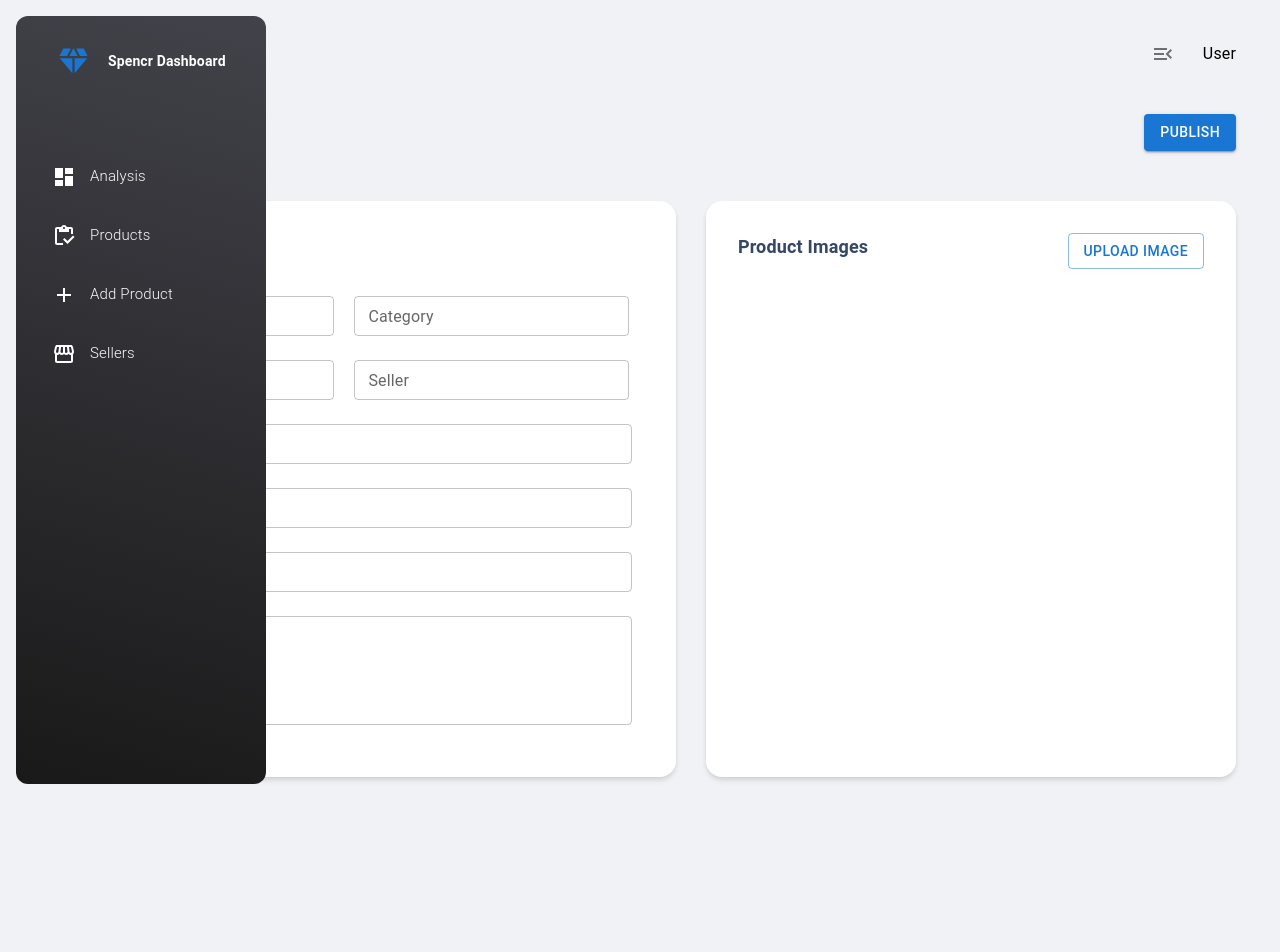
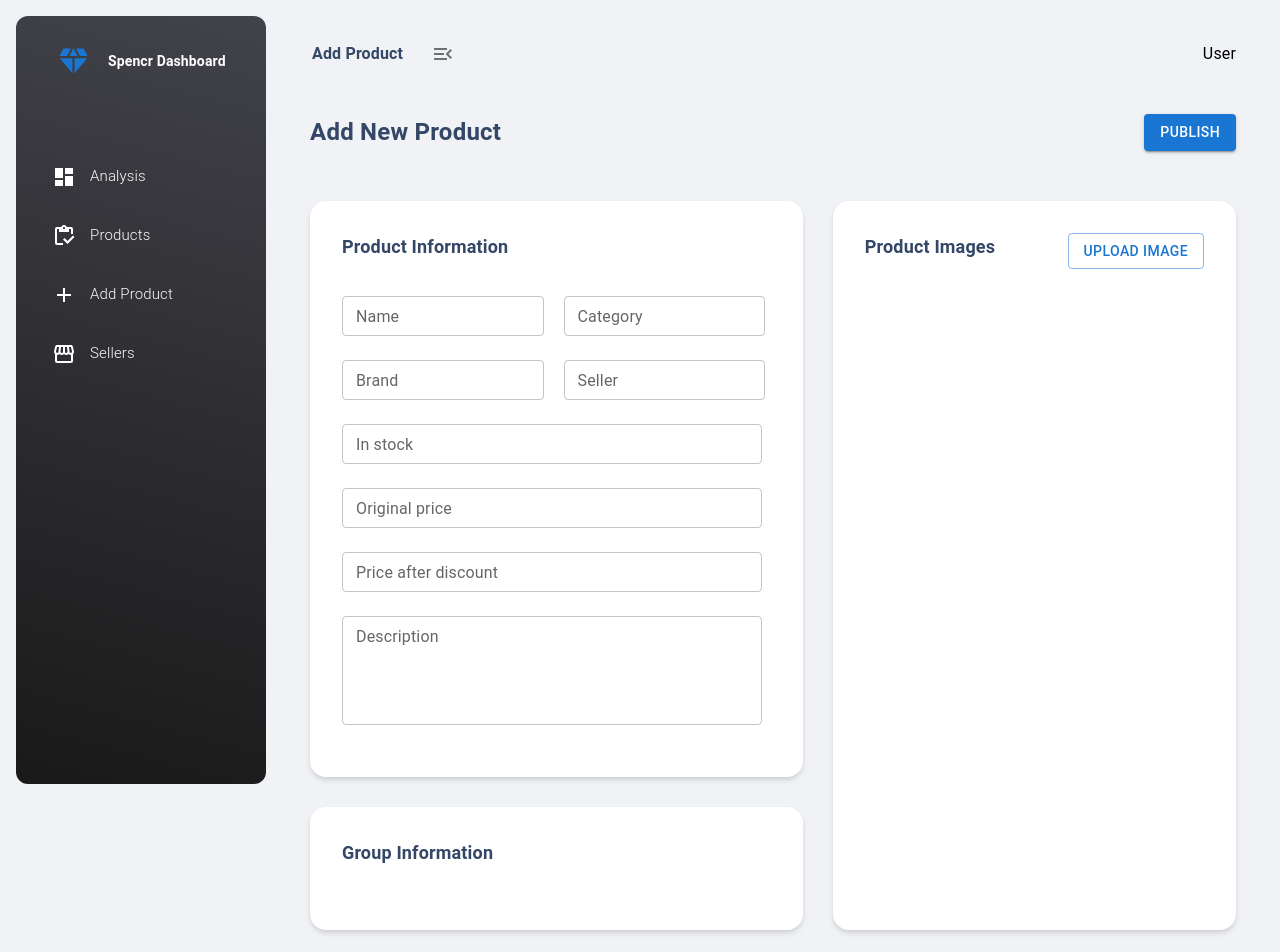
Before and after one commit to HarelStern1/spencr-admin-dashboard, a React (Create React App) app: page /add-product in a window 1280 px wide. Shown: the top 952 px of the page. Before the commit the page ends 827 px from the top, so only its background shows below. Built offline with nearby package versions, Linux system fonts and the light colour scheme.

Commit message:
first commit

```diff
--- a/src/components/AppBar/AppBar.styled.ts
+++ b/src/components/AppBar/AppBar.styled.ts
@@ -31,7 +31,7 @@ export const AppBarWrapper = styled.div<{ isOpen: boolean; bgColor: string }>`
     }
   }}
 
-  ${media.desktop} {
+  ${media.tablet} {
     width: calc(100% - 3.5rem);
   }
 
--- a/src/components/AppBar/AppBar.tsx
+++ b/src/components/AppBar/AppBar.tsx
@@ -12,7 +12,7 @@ const AppBar = () => {
   const [bgColor, setBgColor] = useState<"transparent" | "white">("transparent");
   const { isOpen, setIsOpen } = useLayoutContext();
   const location = useLocation();
-  const isDesktop = useMediaQuery(1450);
+  const isTablet = useMediaQuery(1200);
 
   const toggleSideBar = () => {
     setIsOpen((prev: boolean) => !prev);
@@ -37,14 +37,14 @@ const AppBar = () => {
         <Typography color={colors.grayText} fontWeight={700}>
           {pathToTitleMap[location.pathname as keyof typeof pathToTitleMap]}
         </Typography>
-        {!isDesktop && (
+        {!isTablet && (
           <IconButton onClick={toggleSideBar}>
             {isOpen ? <MenuOpenIcon /> : <MenuIcon />}
           </IconButton>
         )}
       </Left>
       <Right>
-        {isDesktop && (
+        {isTablet && (
           <IconButton onClick={toggleSideBar}>
             {isOpen ? <MenuOpenIcon /> : <MenuIcon />}
           </IconButton>
--- a/src/components/Layout/Layout.styled.ts
+++ b/src/components/Layout/Layout.styled.ts
@@ -9,7 +9,7 @@ export const LayoutWrapper = styled.div<{ isOpen: boolean }>`
       : `${constants.closedSideBarWidth + 32}px auto`};
   transition: all 0.3s ease;
 
-  ${media.desktop} {
+  ${media.tablet} {
     grid-template-columns: 100%;
   }
 `;
--- a/src/components/SideBar/SideBar.styled.ts
+++ b/src/components/SideBar/SideBar.styled.ts
@@ -17,7 +17,7 @@ export const SideBarWrapper = styled.nav<{ isOpen: boolean }>`
   overflow-y: auto;
   z-index: 200;
 
-  ${media.desktop} {
+  ${media.tablet} {
     left: ${({ isOpen }) => (isOpen ? "0" : "-300px")};
   }
 `;
--- a/src/components/SideBar/SideBar.tsx
+++ b/src/components/SideBar/SideBar.tsx
@@ -4,9 +4,18 @@ import DiamondIcon from "@mui/icons-material/Diamond";
 import SideBarTab from "../SideBarTab/SideBarTab";
 import { links } from "./data";
 import { useLayoutContext } from "../../context/LayoutContext";
+import useMediaQuery from "../../hooks/useMediaQuery";
+import { useEffect } from "react";
 
 const SideBar = () => {
-  const { isOpen } = useLayoutContext();
+  const { isOpen, setIsOpen } = useLayoutContext();
+  const isTablet = useMediaQuery(1200);
+
+  useEffect(() => {
+    if (isTablet) {
+      setIsOpen(false);
+    }
+  }, [isTablet]);
 
   return (
     <SideBarWrapper isOpen={isOpen}>
--- a/src/components/SideBarTab/SideBarTab.tsx
+++ b/src/components/SideBarTab/SideBarTab.tsx
@@ -3,6 +3,7 @@ import { TabWrapper } from "./SideBarTab.styled";
 import { Typography } from "@mui/material";
 import { Link } from "react-router-dom";
 import { useLayoutContext } from "../../context/LayoutContext";
+import useMediaQuery from "../../hooks/useMediaQuery";
 
 interface SidebarTabProps {
   text: string;
@@ -11,11 +12,16 @@ interface SidebarTabProps {
 }
 
 const SideBarTab: FC<SidebarTabProps> = ({ text, to, icon }) => {
-  const { isOpen } = useLayoutContext();
+  const { isOpen, setIsOpen } = useLayoutContext();
+  const isTablet = useMediaQuery(1200);
+
+  const handleClick = () => {
+    isTablet && setIsOpen(false);
+  };
 
   return (
     <Link to={to}>
-      <TabWrapper>
+      <TabWrapper onClick={handleClick}>
         {icon}
         <Typography fontSize="15px" fontWeight={300} color="#fff">
           {isOpen && text}
--- a/src/pages/AddProduct/AddProduct.styled.ts
+++ b/src/pages/AddProduct/AddProduct.styled.ts
@@ -17,14 +17,14 @@ export const AddProductGrid = styled.div`
   ${media.tablet} {
     grid-template-columns: 1fr;
   }
+`;
 
-  > div {
-    padding: 2rem 2rem 2.75rem 2rem;
-    background-color: #fff;
-    border-radius: 1rem;
-    box-shadow: rgb(0 0 0 / 10%) 0rem 0.25rem 0.375rem -0.0625rem,
-      rgb(0 0 0 / 6%) 0rem 0.125rem 0.25rem -0;
-  }
+export const Form = styled.div`
+  padding: 2rem 2rem 2.75rem 2rem;
+  background-color: #fff;
+  border-radius: 1rem;
+  box-shadow: rgb(0 0 0 / 10%) 0rem 0.25rem 0.375rem -0.0625rem,
+    rgb(0 0 0 / 6%) 0rem 0.125rem 0.25rem -0;
 `;
 
 export const HiddenInput = styled.input`
--- a/src/pages/AddProduct/AddProduct.tsx
+++ b/src/pages/AddProduct/AddProduct.tsx
@@ -3,6 +3,7 @@ import { useRef, useState } from "react";
 import { colors } from "../../utils/constants";
 import {
   AddProductGrid,
+  Form,
   Header,
   HiddenInput,
   ImagesContainer,
@@ -34,10 +35,21 @@ const AddProduct = () => {
 
       <AddProductGrid>
         <div>
-          <Typography fontWeight={600} fontSize="18px" color={colors.grayText} marginBottom="20px">
+          <Form>
+            <Typography
+              fontWeight={600}
+              fontSize="18px"
+              color={colors.grayText}
+              marginBottom="20px"
+            >
               Product Information
             </Typography>
-          <StyledTextField label="Name" size="small" margin="normal" sx={{ marginRight: "20px" }} />
+            <StyledTextField
+              label="Name"
+              size="small"
+              margin="normal"
+              sx={{ marginRight: "20px" }}
+            />
             <StyledTextField label="Category" size="small" margin="normal" />
             <StyledTextField
               label="Brand"
@@ -67,8 +79,19 @@ const AddProduct = () => {
               multiline
               minRows={4}
             />
+          </Form>
+          <Form style={{ marginTop: "30px" }}>
+            <Typography
+              fontWeight={600}
+              fontSize="18px"
+              color={colors.grayText}
+              marginBottom="20px"
+            >
+              Group Information
+            </Typography>
+          </Form>
         </div>
-        <div>
+        <Form>
           <Header>
             <Typography
               fontWeight={600}
@@ -88,7 +111,7 @@ const AddProduct = () => {
               <img key={idx} src={img} />
             ))}
           </ImagesContainer>
-        </div>
+        </Form>
       </AddProductGrid>
     </div>
   );
--- a/src/pages/Products/Products.styled.ts
+++ b/src/pages/Products/Products.styled.ts
@@ -13,7 +13,7 @@ export const ProductsGrid = styled.div`
   grid-template-columns: 1fr 1fr 1fr 1fr;
   gap: 40px;
 
-  ${media.tablet} {
+  ${media.desktop} {
     grid-template-columns: 1fr 1fr 1fr;
   }
   ${media.burger} {
--- a/src/pages/Products/Products.tsx
+++ b/src/pages/Products/Products.tsx
@@ -1,16 +1,25 @@
 import { Button, Typography } from "@mui/material";
+import { useNavigate } from "react-router-dom";
 import ProductCard from "../../components/ProductCard/ProductCard";
 import { colors } from "../../utils/constants";
 import { Header, ProductsGrid } from "./Products.styled";
 
 const Products = () => {
+  const navigate = useNavigate();
+
+  const addProduct = () => {
+    navigate("/add-product");
+  };
+
   return (
     <div>
       <Header>
         <Typography fontWeight={600} fontSize="24px" color={colors.grayText}>
           View All Products
         </Typography>
-        <Button variant="contained">New Product</Button>
+        <Button onClick={addProduct} variant="contained">
+          New Product
+        </Button>
       </Header>
       <ProductsGrid>
         <ProductCard />
```
Lines whose indentation alone changed are shown as unchanged.
